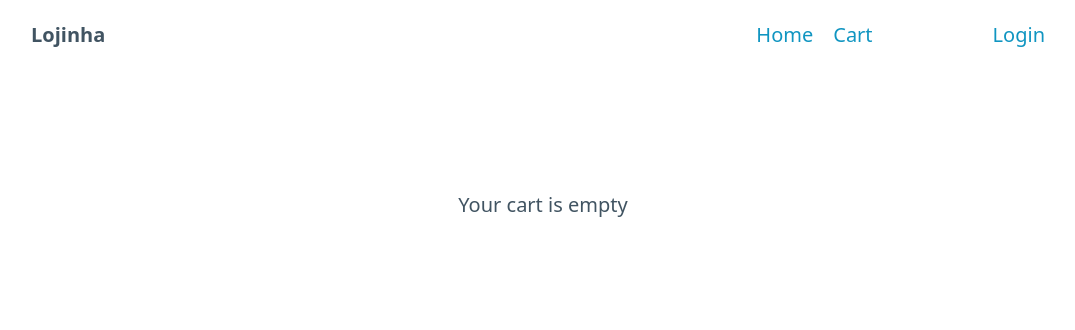
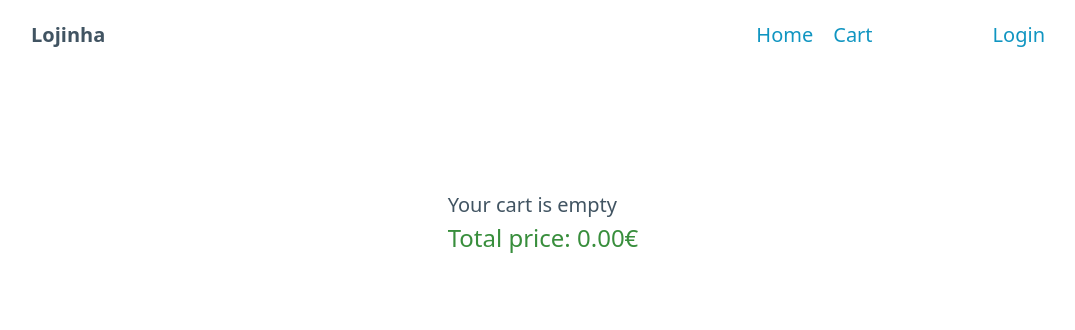
Before and after one commit to Alesc0/django-shop, a Django app: page /cart in a window 1280 px wide. Shown: the top 330 px of the page, without its empty margins (97-1172 px from the left). Run offline with Django 4.2, Linux system fonts and the light colour scheme.

Commit message:
feat: autoupdate total order price

```diff
--- a/shop/static/js/cartActions.js
+++ b/shop/static/js/cartActions.js
@@ -1,3 +1,4 @@
+//add item to cart
 $('button[class^="addCart"]').click(function (e) {
   e.preventDefault();
   $.ajax({
@@ -11,6 +12,7 @@ $('button[class^="addCart"]').click(function (e) {
   });
 });
 
+//remove item from cart
 $('button[name^="removeFromCart"]').click(function (e) {
   e.preventDefault();
   $.ajax({
@@ -22,11 +24,13 @@ $('button[name^="removeFromCart"]').click(function (e) {
       if ($("div[class^='product']").length == 0) {
         $("#cart").html("Your cart is empty");
         $("#checkoutBtn").remove();
+        updateTotal();
       }
     }
   });
 });
 
+//change item quantity
 $('input[name^="quantity"]').change(function (e) {
   e.preventDefault();
   $.ajax({
@@ -36,6 +40,24 @@ $('input[name^="quantity"]').change(function (e) {
   }).done((response) => {
     if (response == "success") {
       $(this).val(this.value);
+      updateTotal();
     }
   });
 });
+
+$(document).ready(function () {
+  updateTotal();
+});
+
+function updateTotal() {
+  let total = 0;
+  $("*[class=product]").each(function () {
+    total += parseFloat(
+      $(this).children("input[name='quantity']").val() *
+        parseFloat(
+          $(this).children("p[id='product-price']").text().slice(0, -1)
+        )
+    );
+  });
+  $("#totalprice").text("Total price: " + total.toFixed(2) + "€");
+}
--- a/shop/templates/cart.html
+++ b/shop/templates/cart.html
@@ -11,6 +11,7 @@
     {% include 'cartProduct.html' with product=product%}
     {% endfor %}
     {% if cart|length == 0 %} Your cart is empty {% endif %}
+    <ins style="text-align:center;font-size:x-large" id="totalprice"></ins>
 </div>
 {% if cart|length != 0 and request.user.is_authenticated %}
 <div id="checkoutBtn" style="display:flex;justify-content:center">
--- a/shop/templates/cartProduct.html
+++ b/shop/templates/cartProduct.html
@@ -6,12 +6,14 @@
     justify-content: center;
     gap: 50px;
     width: 600px;
+    margin-bottom:1em;
   " id="{{product_|private:'_id'}}">
   <img class="product-cart-img" src="{% get_media_prefix %}/{{product_.image}}.jpg" alt="{{ product_.name }}" />
   <p style="font-size: 23px; flex: 1">{{product_.name}}</p>
-  <p><strong>{{product_.price}}€</strong></p>
+  <p id="product-price"><strong>{{product_.price}}€</strong></p>
   <input name="quantity" style="max-width: 100px" type="number" value="{{product_.quantity}}" min="1" />
-  <button name="removeFromCart" class="warning" style="width: fit-content;font-weight:bold;font-size:25px;padding:0.3em 0.5em 0.3em 0.5em">
+  <button name="removeFromCart" class="warning"
+    style="width: fit-content;font-weight:bold;font-size:25px;padding:0.3em 0.5em 0.3em 0.5em">
     X
   </button>
 </div>
--- a/shop/templates/checkoutBilling.html
+++ b/shop/templates/checkoutBilling.html
@@ -11,6 +11,7 @@
   {% include 'cartProduct.html' with product=product%}
   {% endfor %}
   {% if cart|length == 0 %} Your cart is empty {% endif %}
+  <ins style="text-align:center;font-size:x-large" id="totalprice"></ins>
 </div>
 <form method="POST">
   {% csrf_token %}
--- a/shop/templates/index.html
+++ b/shop/templates/index.html
@@ -9,8 +9,8 @@ Home {% endblock title %} {% block content %}
     <p class="product-title">{{ product.name }}</p>
     <p class="product-body">{{ product.description|limitChars:100 }}</p>
     <div style="display:flex;flex-direction:row;align-items:center;margin-top:1em">
-        <p style="font-weight:500">Quant: {{ product.stock }}</p>
-      <p class="product-price">{{ product.price }} €</p>
+      <p style="font-weight:500">Quant: {{ product.stock }}</p>
+      <p style="margin-left:auto" class="product-price">{{ product.price }} €</p>
     </div>
     {% with getid=product|private:'_id'%}
     <button class="addCart" id="{{ product|private:'_id' }}" {%if product|private:'_id'|findInCart:cart %} disabled
```
Also changed, not shown: shop/templatetags/templates.py (line endings or trailing spaces).
